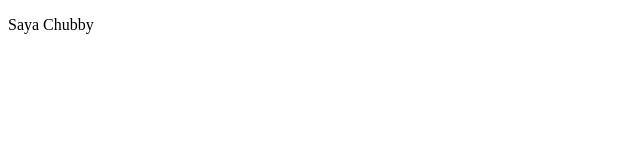
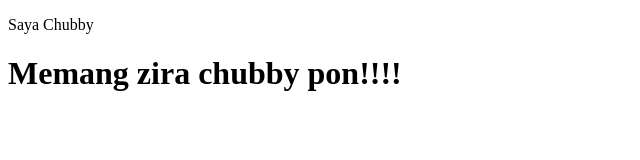
Before and after one commit to NuraziraAhmad/belajar-github, a plain HTML site: page index.html in a window 1280 px wide. Shown: the whole page, without its empty margins (0-640 px from the left). Drawn offline with Linux system fonts and the light colour scheme.

Commit message:
add another line in index.html

```diff
--- a/index.html
+++ b/index.html
@@ -5,5 +5,6 @@
     </head>
     <body>
         <p>Saya Chubby</p>
+        <h1>Memang zira chubby pon!!!!</h1>
     </body>
 </html>
```
